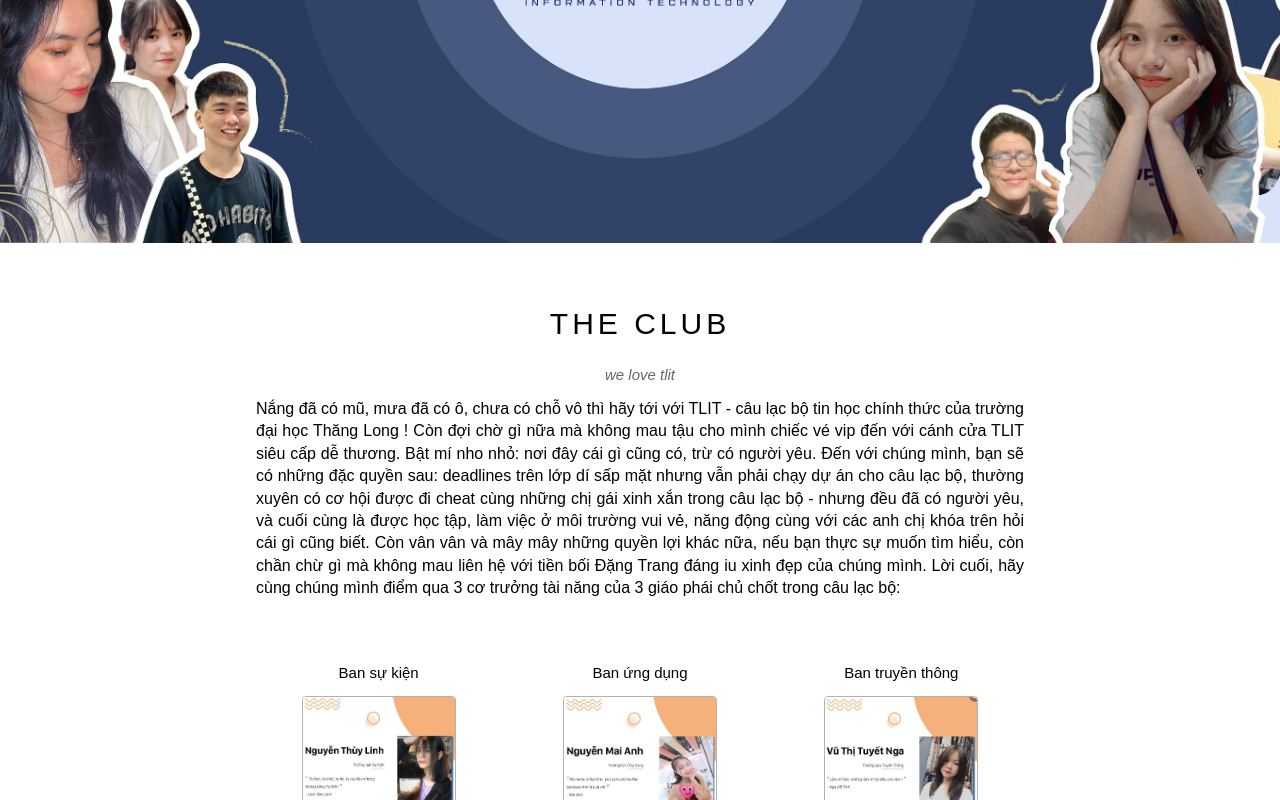
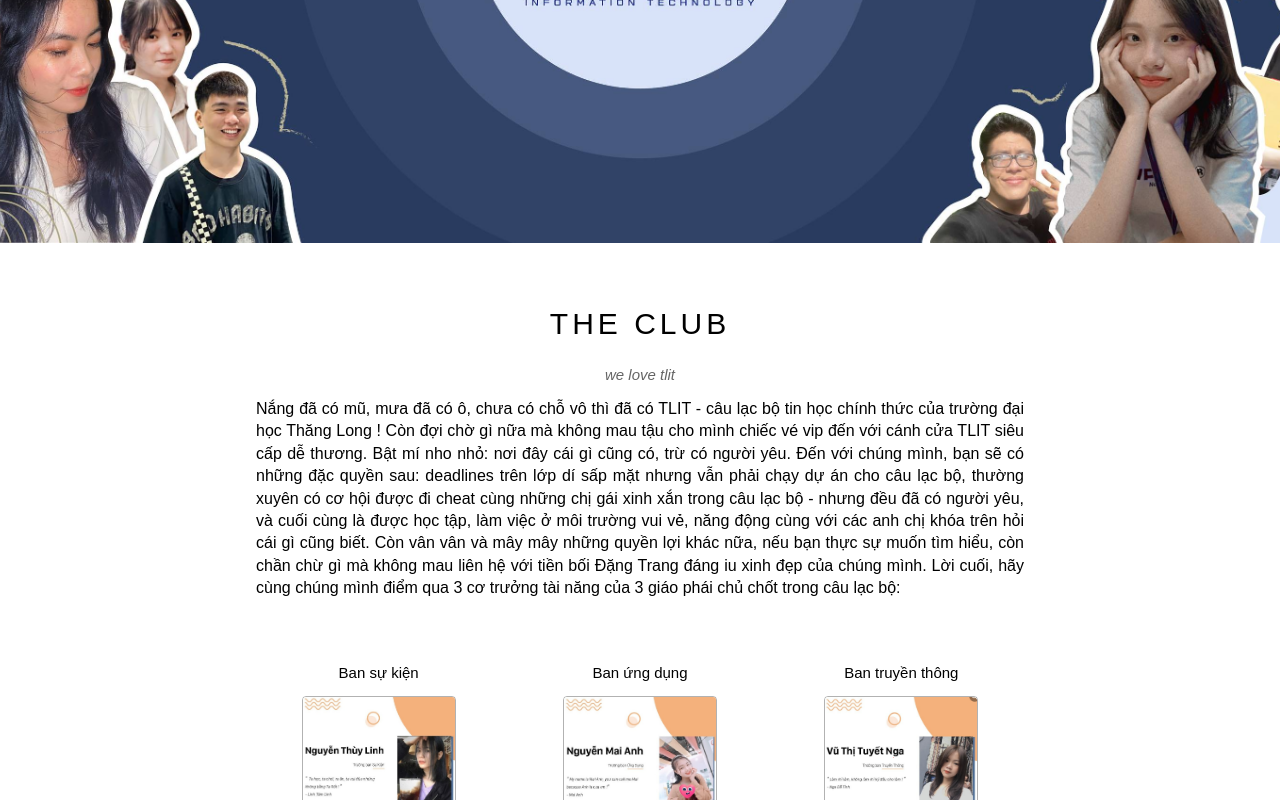
Before and after one commit to theanh28ne/theanh, a plain HTML site: page index.html in a window 1280 px wide. Shown: the part 443-1243 px from the top of the page. Drawn offline with Linux system fonts and the light colour scheme.

Commit message:
Update index.html

```diff
--- a/index.html
+++ b/index.html
@@ -63,7 +63,7 @@
                 <h2 class="section-heading">THE CLUB</h2>
                 <p class="section-sub-heading">we love tlit</p>
                 <!-- <p class="about-text">We have created a fictional band website. Lorem ipsum dolor sit amet, consectetur adipiscing elit, sed do eiusmod tempor incididunt ut labore et dolore magna aliqua. Ut enim ad minim veniam, quis nostrud exercitation ullamco laboris nisi ut aliquip ex ea commodo consequat. Duis aute irure dolor in reprehenderit in voluptate velit esse cillum dolore eu fugiat nulla pariatur. Excepteur sint occaecat cupidatat non proident, sunt in culpa qui officia deserunt mollit anim id est laborum consectetur adipiscing elit, sed do eiusmod tempor incididunt ut labore et dolore magna aliqua. Ut enim ad minim veniam, quis nostrud exercitation ullamco laboris nisi ut aliquip ex ea commodo consequat.</p> -->
-                <p class="about-text">Nắng đã có mũ, mưa đã có ô, chưa có chỗ vô thì hãy tới với TLIT - câu lạc bộ tin học chính thức của trường đại học Thăng Long !
+                <p class="about-text">Nắng đã có mũ, mưa đã có ô, chưa có chỗ vô thì đã có TLIT - câu lạc bộ tin học chính thức của trường đại học Thăng Long !
                     Còn đợi chờ gì nữa mà không mau tậu cho mình chiếc vé vip đến với cánh cửa TLIT siêu cấp dễ thương.
                     Bật mí nho nhỏ: nơi đây cái gì cũng có, trừ có người yêu. Đến với chúng mình, bạn sẽ có những đặc quyền sau: deadlines trên lớp dí sấp mặt nhưng vẫn phải chạy dự án cho câu lạc bộ, thường xuyên có cơ hội được đi cheat cùng những chị gái xinh xắn trong câu lạc bộ - nhưng đều đã có người yêu, và cuối cùng là được học tập, làm việc ở môi trường vui vẻ, năng động cùng với các anh chị khóa trên hỏi cái gì cũng biết. Còn vân vân và mây mây những quyền lợi khác nữa, nếu bạn thực sự muốn tìm hiểu, còn chần chừ gì mà không mau liên hệ với tiền bối Đặng Trang đáng iu xinh đẹp của chúng mình.
 
```
